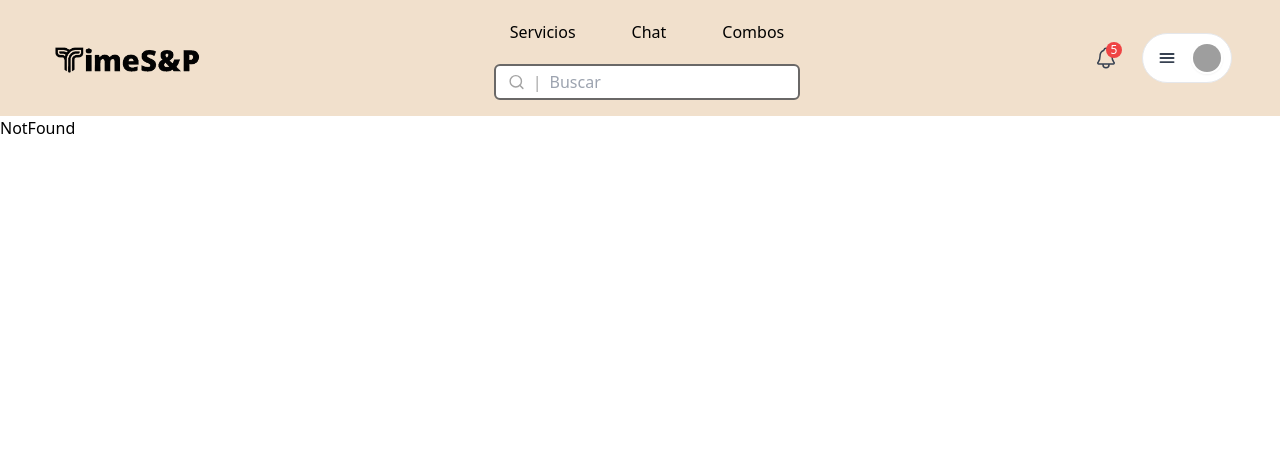
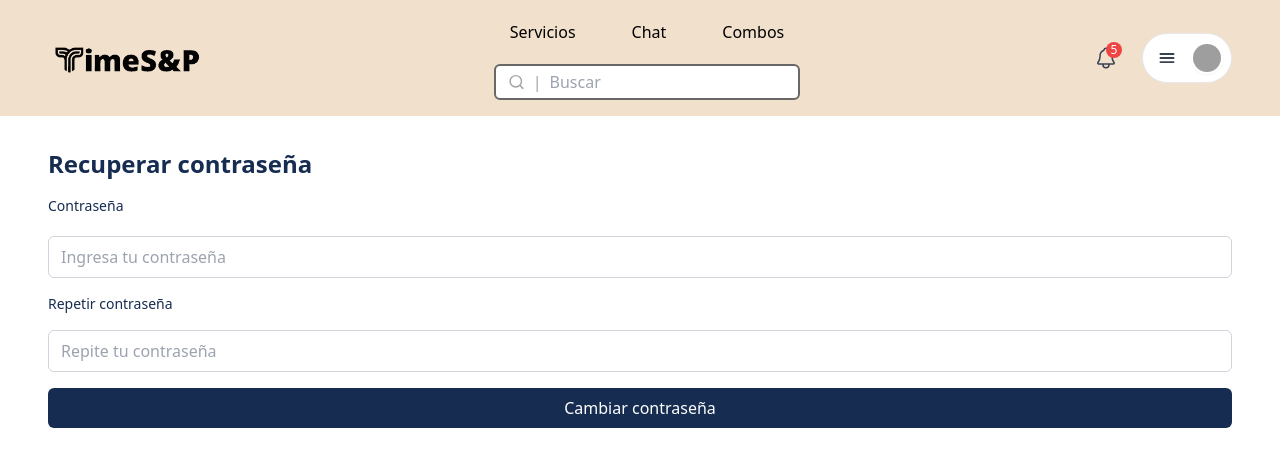
Before and after one commit to TimeS-P/timesnp_front, a React (Vite) app: page /forgot_password in a window 1280 px wide. Shown: the top 466 px of the page. Built offline with nearby package versions, Linux system fonts and the light colour scheme; grey boxes are pictures that could not be loaded.

Commit message:
Diseño basico de recuperar contraseña
Únicamente es un diseño básico para hacer el backend

```diff
--- /dev/null
+++ b/src/pages/RecuperarContasena.tsx
@@ -0,0 +1,29 @@
+import ButtonAzul from "../components/Botones/ButtonAzul"
+import InputAzul from "../components/Inputs/InputAzul"
+
+function RecuperarContrasena() {
+  return (
+    <div className="mx-12 mt-8">
+      <h2 className="text-2xl font-bold text-[#162C51] my-4">
+        Recuperar contraseña
+      </h2>
+      <div className="space-y-4">
+        <InputAzul
+          label="Contraseña"
+          type="password"
+          placeholder="Ingresa tu contraseña"
+        />
+        <InputAzul
+          label="Repetir contraseña"
+          type="password"
+          placeholder="Repite tu contraseña"
+        />
+      </div>
+      <div className="flex justify-center mt-4">
+        <ButtonAzul texto="Cambiar contraseña" />
+      </div>
+    </div>
+  )
+}
+
+export default RecuperarContrasena
--- a/src/routes/routes.tsx
+++ b/src/routes/routes.tsx
@@ -1,12 +1,14 @@
 import { Routes, Route } from "react-router-dom";
 import Home from "../pages/Home";
 import NotFound from "../pages/NotFound";
+import RecuperarContrasena from "../pages/RecuperarContasena";
 
 const AppRoutes = () => {
   return (
     <Routes>
       <Route path="/" element={<Home />} />
       <Route path="*" element={<NotFound />} />
+      <Route path="/forgot_password" element={<RecuperarContrasena />} />
     </Routes>
   );
 };
```
